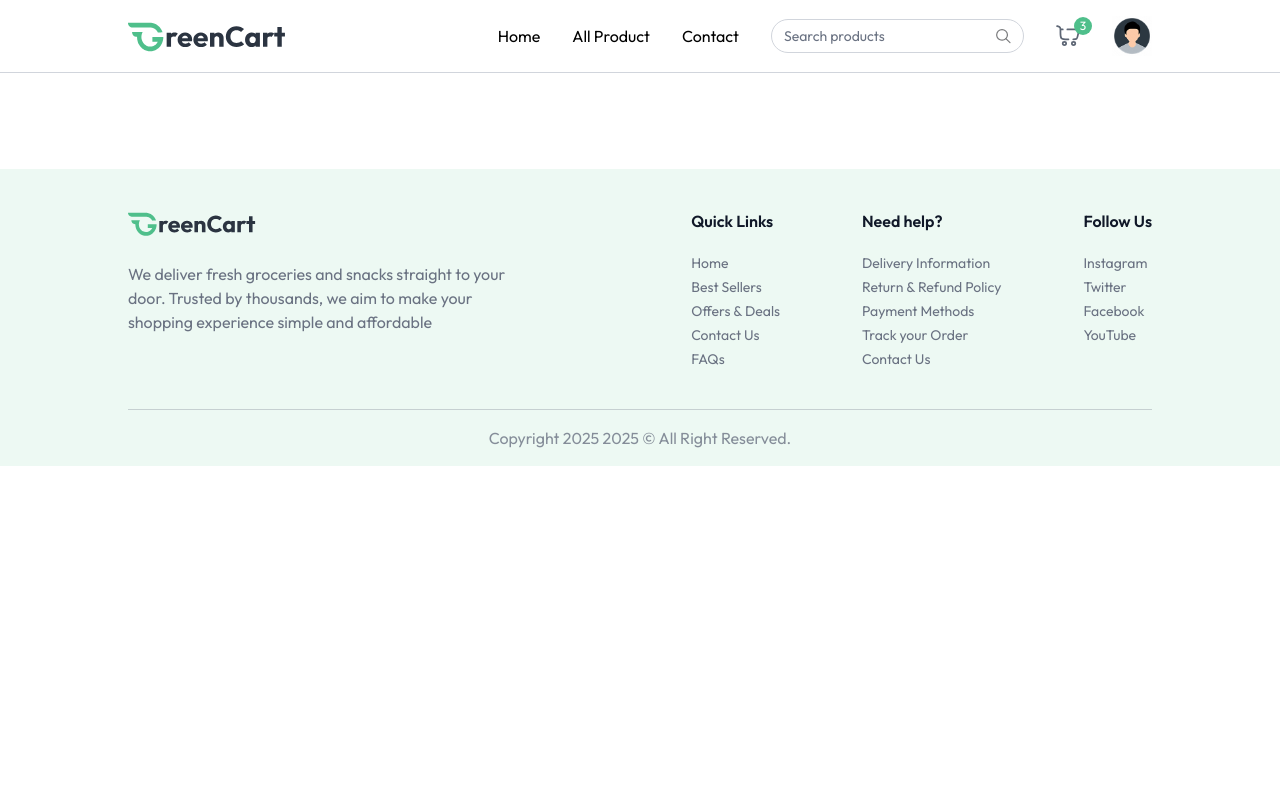
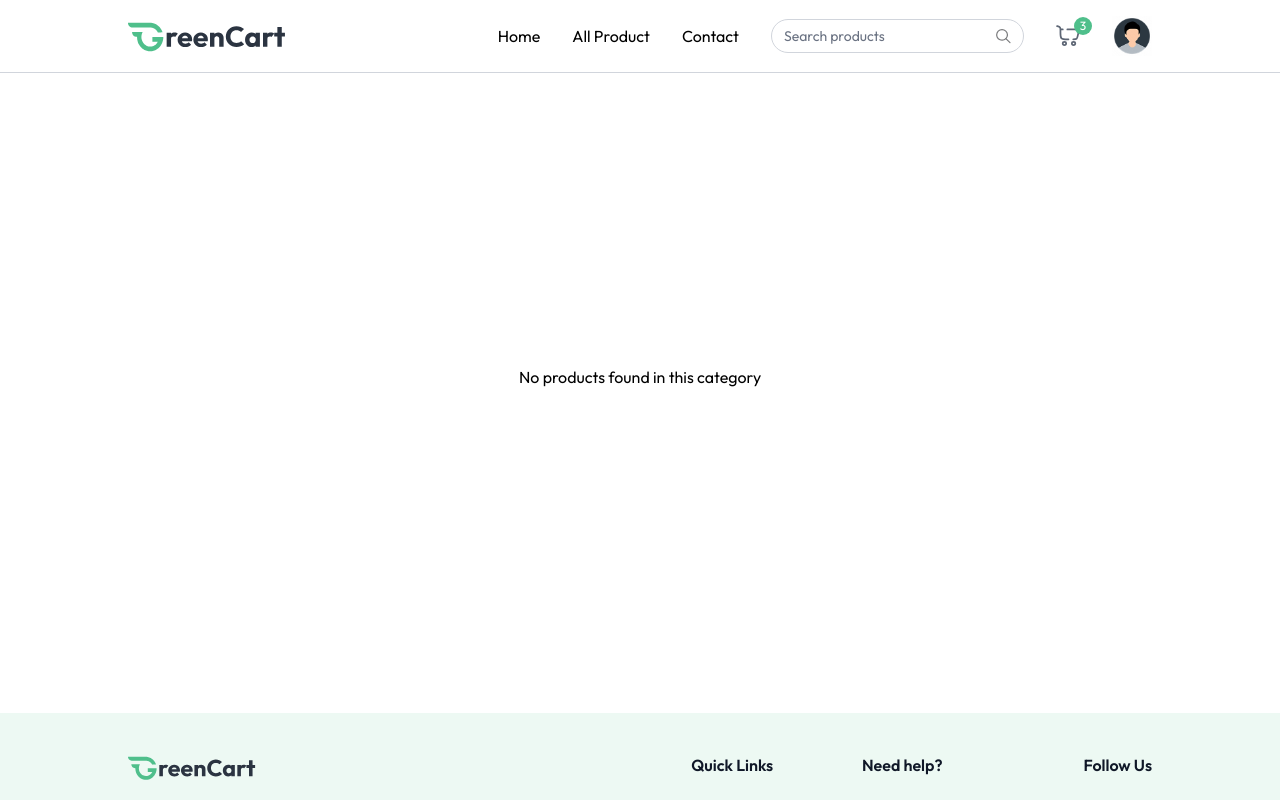
Before and after one commit to Zohirul-Islam/grocery-shope-with-reactjs-and-nodejs, a React app in the folder frontend/: page /products/1 in a window 1280 px wide. Shown: the top 800 px of the page. Built offline with nearby package versions, Linux system fonts and the light colour scheme; the HTML template or start-up script is replaced by a standard one.

Commit message:
fix category

```diff
--- a/frontend/src/pages/ProductCategory.jsx
+++ b/frontend/src/pages/ProductCategory.jsx
@@ -30,7 +30,9 @@ const ProductCategory = () => {
           ))}
         </div>
       ) : (
-        <div></div>
+        <div className="flex items-center justify-center h-[60vh]">
+          <p>No products found in this category</p>
+        </div>
       )}
     </div>
   );
```
